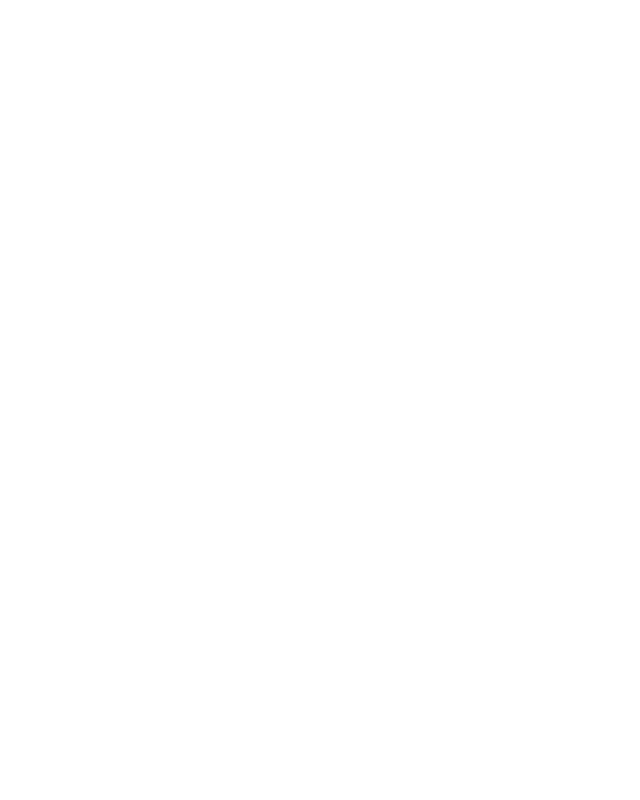
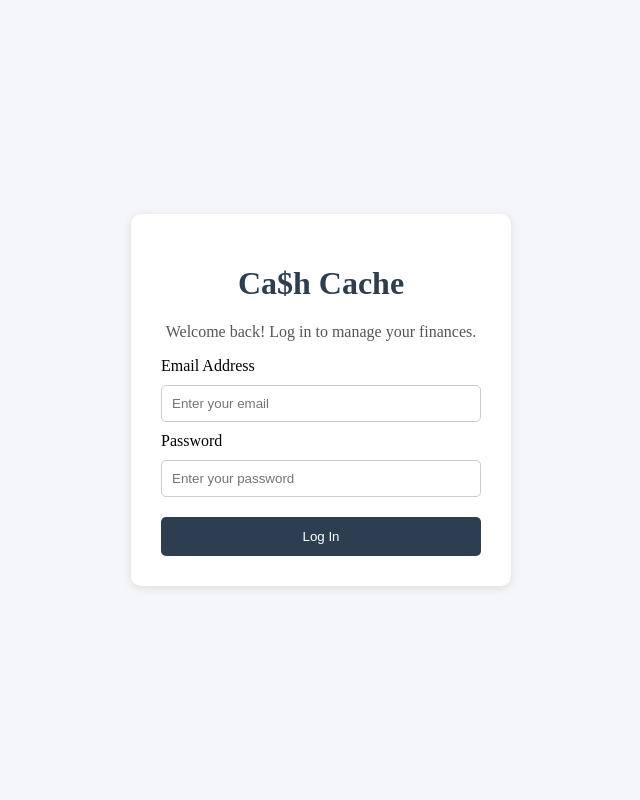
Before and after one commit to Laurence890/cash-cache, a Flask app: page /login in a window 1280 px wide. Before the commit the part shown is empty. Shown: the whole page, without its empty margins (319-959 px from the left). Run offline with Flask 3, Linux system fonts and the light colour scheme.

Commit message:
edited css for login

```diff
--- a/static/style.css
+++ b/static/style.css
@@ -282,3 +282,58 @@ p {
 .remove-budget-button:hover {
     background-color: #c0392b;
 }
+
+.login-page {
+    min-height: 100vh;
+    margin: 0;
+    display: flex;
+    justify-content: center;
+    align-items: center;
+    background-color: #f4f6f9;
+    font-family: "Times New Roman", serif;
+}
+
+.login-card {
+    background-color: white;
+    width: 320px;
+    max-width: calc(100% - 64px);
+    padding: 30px;
+    border-radius: 10px;
+    box-shadow: 0 2px 8px #dddddd;
+}
+
+.login-card h1 {
+    text-align: center;
+    color: #2c3e50;
+}
+
+.login-card > p {
+    text-align: center;
+    color: #555555;
+}
+
+.login-card form {
+    display: flex;
+    flex-direction: column;
+    gap: 10px;
+}
+
+.login-card input {
+    padding: 10px;
+    border: 1px solid #cccccc;
+    border-radius: 5px;
+}
+
+.login-card button {
+    padding: 12px;
+    margin-top: 10px;
+    background-color: #2c3e50;
+    color: white;
+    border: none;
+    border-radius: 5px;
+    cursor: pointer;
+}
+
+.login-error {
+    color: #c0392b !important;
+}
--- a/templates/login.html
+++ b/templates/login.html
@@ -0,0 +1,31 @@
+<!DOCTYPE html>
+<html lang="en">
+<head>
+    <meta charset="UTF-8">
+    <meta name="viewport" content="width=device-width, initial-scale=1.0">
+    <title>Ca$h Cache | Login</title>
+    <link rel="stylesheet" href="{{ url_for('static', filename='style.css') }}">
+</head>
+<body class="login-page">
+    <div class="login-card">
+        <h1>Ca$h Cache</h1>
+        <p>Welcome back! Log in to manage your finances.</p>
+
+        {% if error %}
+        <p class="login-error">{{ error }}</p>
+        {% endif %}
+
+        <form method="POST" action="{{ url_for('login') }}">
+            <label for="email">Email Address</label>
+            <input type="email" id="email" name="email"
+                   placeholder="Enter your email" required>
+
+            <label for="password">Password</label>
+            <input type="password" id="password" name="password"
+                   placeholder="Enter your password" required>
+
+            <button type="submit">Log In</button>
+        </form>
+    </div>
+</body>
+</html>
```
